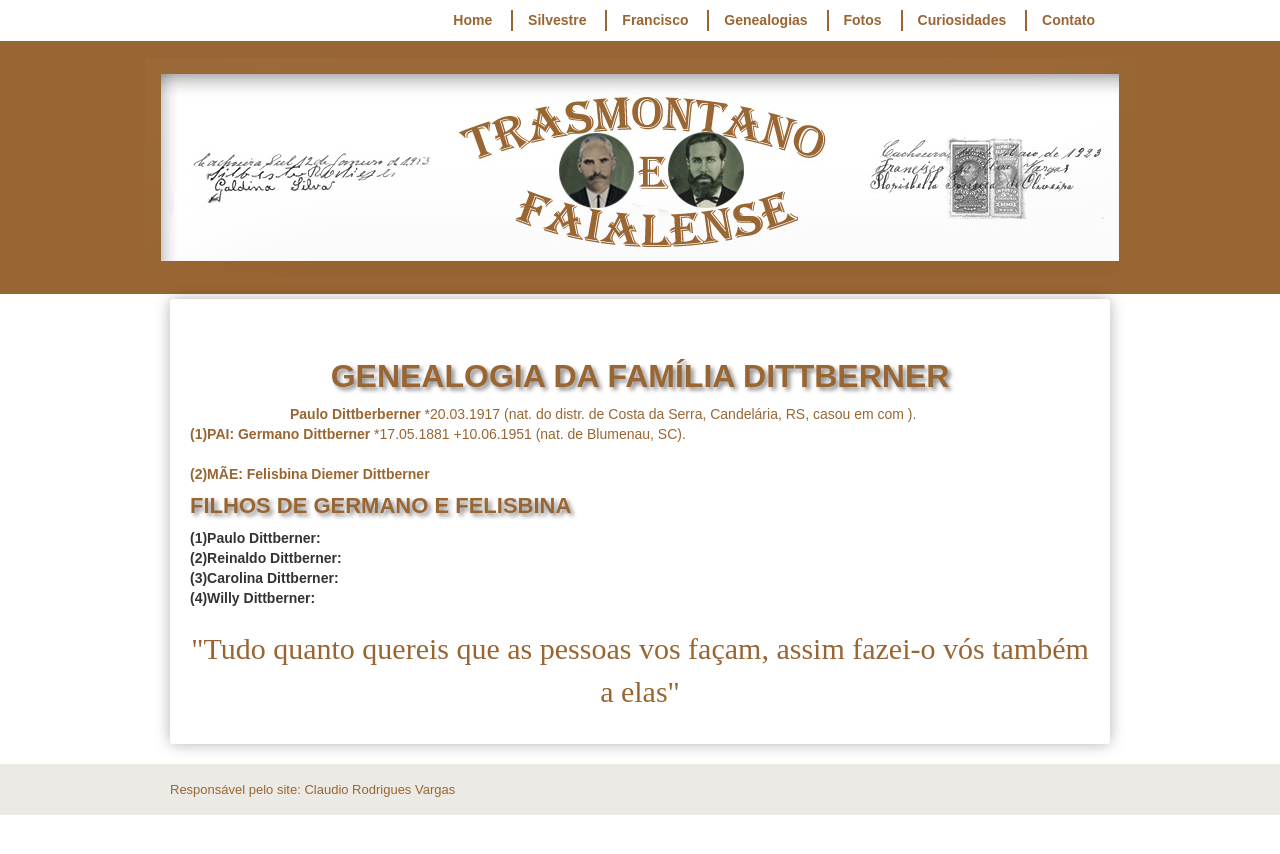
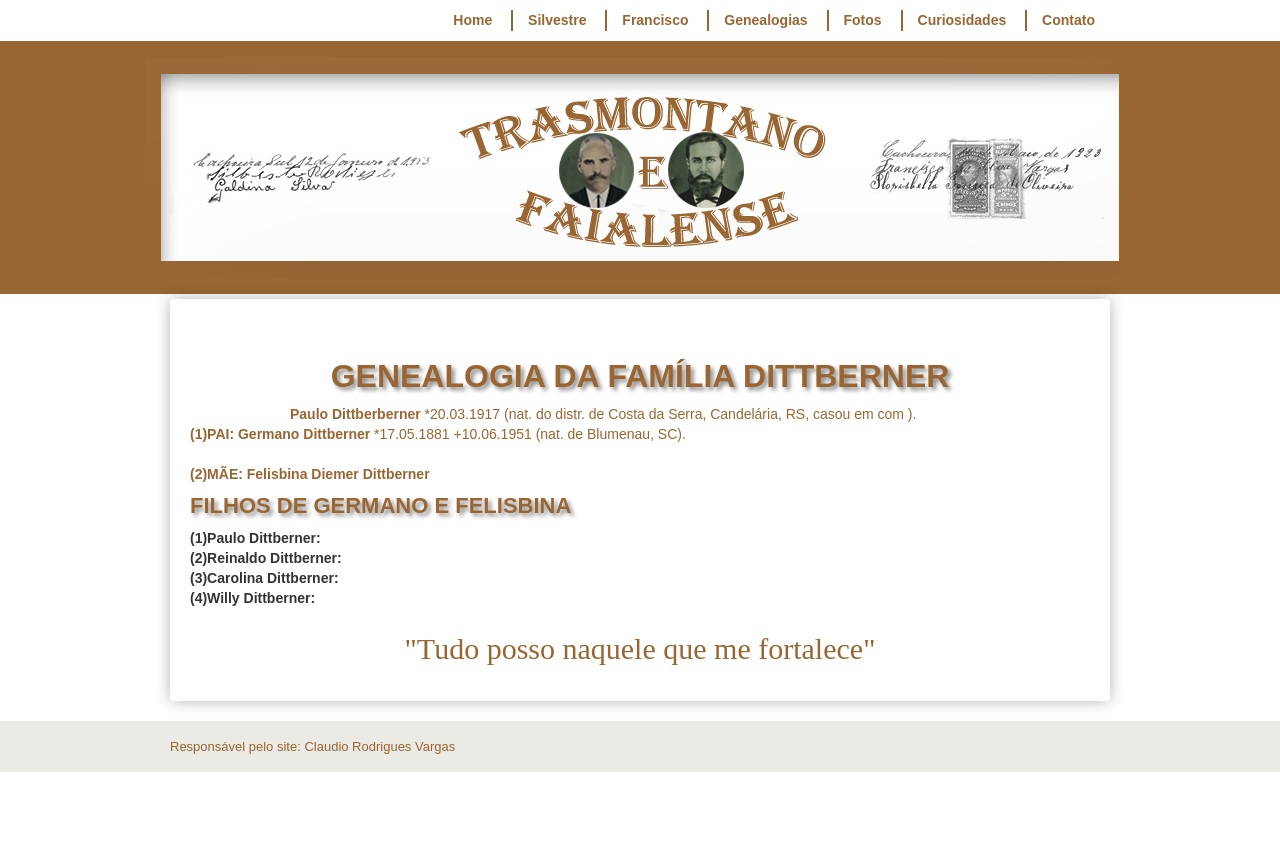
Before and after one commit to claudiovargas1955/claudiovargas1955.github.io, a Jekyll site: the page built from _pages/familia-dittberner.html, in a window 1280 px wide. Shown: the top 854 px of the page. Built offline with Jekyll 4.4.1, drawn with Linux system fonts in a browser that asks for light colours; some web fonts are replaced.

Commit message:
Update familia-dittberner.html

```diff
--- a/_pages/familia-dittberner.html
+++ b/_pages/familia-dittberner.html
@@ -108,5 +108,4 @@ details[open] summary {color:#996633;
 <b>(3)Carolina Dittberner: </b><br>
 <b>(4)Willy Dittberner: </b><br><br>
 
-<p style="text-align:center; color:#996633; font-size:30px; font-family: 'Rancho', cursive ">"Tudo quanto quereis que as pessoas vos
- façam, assim fazei-o vós também a elas"</p>
+<p style="text-align:center; color:#996633; font-size:30px; font-family: 'Rancho', cursive ">"Tudo posso naquele que me fortalece"</p>
```
